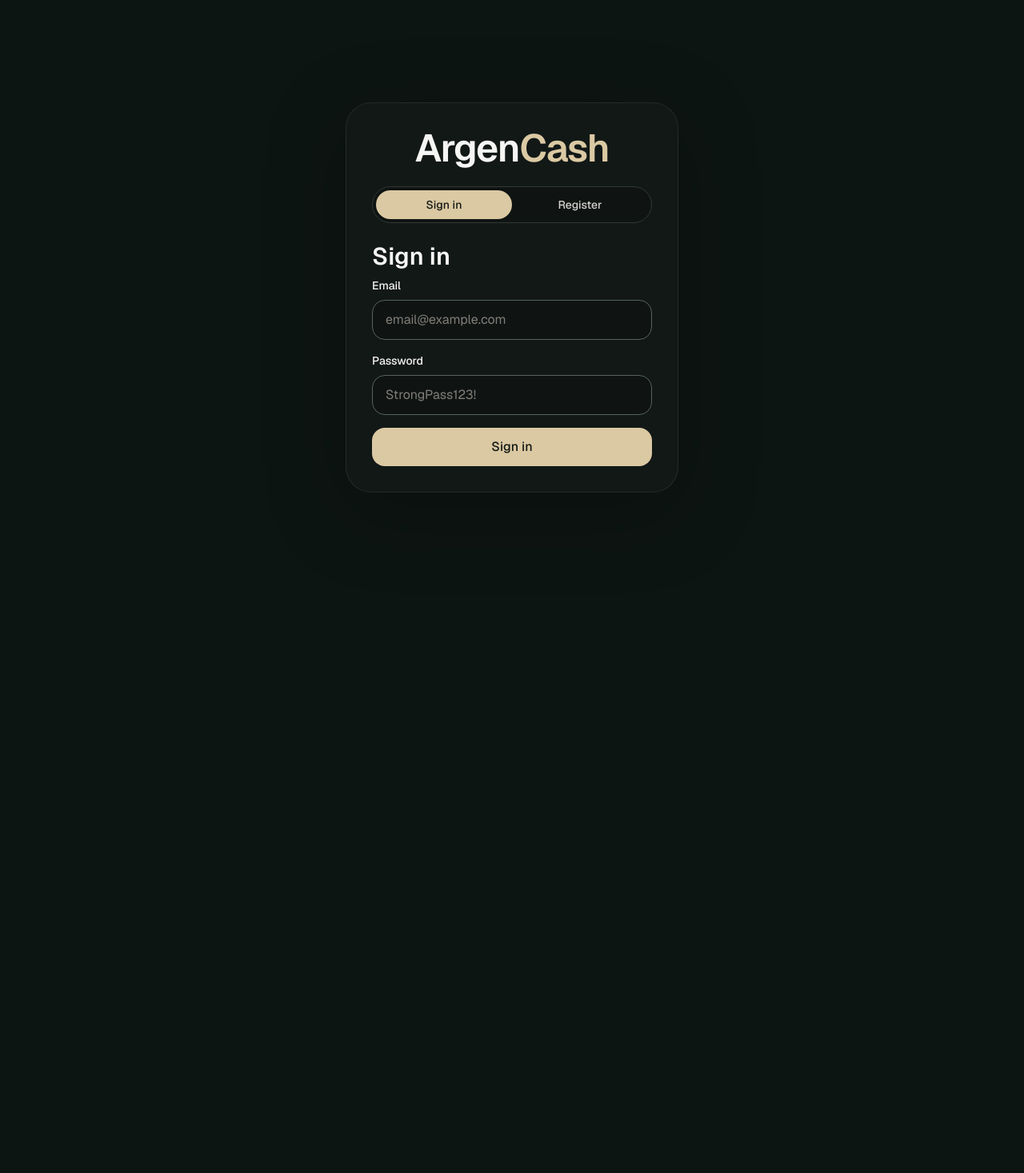
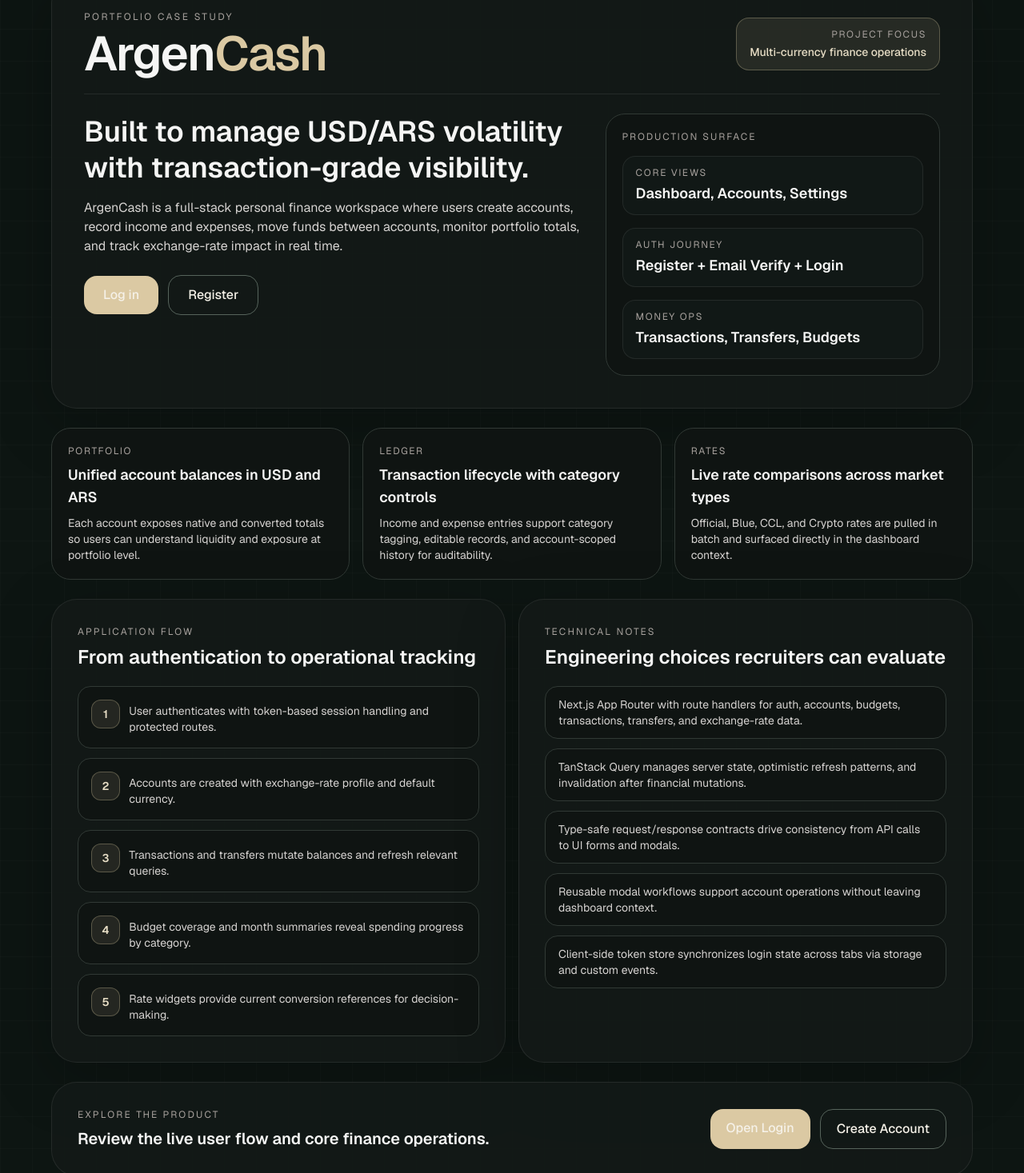
Before and after one commit to giuliRicca/argencash-frontend, a Next.js app: page / in a window 1280 px wide. Shown: the part 84-1551 px from the top of the page at 80% size. Before the commit the page ends 912 px from the top, so only its background shows below. Built offline with nearby package versions, Linux system fonts and the light colour scheme.

Commit message:
Landing page + pipeline

```diff
--- /dev/null
+++ b/src/app/login/page.tsx
@@ -0,0 +1,11 @@
+import { AuthWorkspace } from "@/components/auth-workspace";
+
+export default function LoginPage() {
+  return (
+    <main className="min-h-screen bg-[var(--bg-page-gradient)] px-6 py-10 sm:px-10 lg:px-12 lg:py-14">
+      <div className="mx-auto w-full max-w-6xl">
+        <AuthWorkspace initialMode="login" />
+      </div>
+    </main>
+  );
+}
--- a/src/app/page.tsx
+++ b/src/app/page.tsx
@@ -1,11 +1,175 @@
-import { AuthWorkspace } from "@/components/auth-workspace";
+"use client";
+
+import Link from "next/link";
+import { useRouter } from "next/navigation";
+import { useEffect } from "react";
+
+import { BrandLogo } from "@/components/brand-logo";
+import { ui } from "@/lib/ui";
+import { useStoredToken } from "@/lib/storage";
 
 export default function Home() {
+  const router = useRouter();
+  const accessToken = useStoredToken();
+
+  useEffect(() => {
+    if (accessToken) {
+      router.replace("/dashboard");
+    }
+  }, [accessToken, router]);
+
+  if (accessToken) {
+    return null;
+  }
+
   return (
-    <main className="min-h-screen bg-[var(--bg-page-gradient)] px-6 py-10 sm:px-10 lg:px-12 lg:py-14">
-      <div className="mx-auto w-full max-w-6xl">
-        <AuthWorkspace />
+    <main className={`${ui.page} relative pt-10 sm:pt-12 lg:pt-14`}>
+      <div aria-hidden className="pointer-events-none absolute inset-0 opacity-60">
+        <div className="h-full w-full bg-[linear-gradient(to_right,rgba(255,255,255,0.03)_1px,transparent_1px),linear-gradient(to_bottom,rgba(255,255,255,0.03)_1px,transparent_1px)] bg-[size:40px_40px]" />
+      </div>
+
+      <div className="mx-auto flex w-full max-w-6xl flex-col gap-6">
+        <section className="fade-up-enter rounded-[var(--radius-panel)] border border-[var(--border-soft)] bg-[var(--surface-1)] p-7 shadow-[var(--shadow-panel)] sm:p-10">
+          <div className="fade-up-enter-delay-1 flex flex-wrap items-center justify-between gap-4 border-b border-[var(--border-soft)] pb-5">
+            <div>
+              <p className="text-xs uppercase tracking-[0.2em] text-[var(--text-muted)]">Portfolio Case Study</p>
+              <BrandLogo className="mt-2 text-5xl sm:text-6xl" />
+            </div>
+            <div className="rounded-2xl border border-[var(--accent-gold-border)] bg-[var(--accent-gold-soft)] px-4 py-3 text-right">
+              <p className="text-xs uppercase tracking-[0.14em] text-[var(--text-muted)]">Project Focus</p>
+              <p className="mt-1 text-sm font-medium text-[var(--accent-gold-text)]">Multi-currency finance operations</p>
+            </div>
+          </div>
+
+          <div className="fade-up-enter-delay-2 mt-6 grid gap-6 lg:grid-cols-[1.2fr_0.8fr]">
+            <div>
+              <h1 className={`text-3xl font-semibold leading-tight sm:text-4xl ${ui.textPrimary}`}>
+                Built to manage USD/ARS volatility with transaction-grade visibility.
+              </h1>
+              <p className={`mt-4 max-w-2xl text-base ${ui.textSecondary}`}>
+                ArgenCash is a full-stack personal finance workspace where users create accounts, record income and expenses, move funds between accounts, monitor portfolio totals, and track exchange-rate impact in real time.
+              </p>
+
+              <div className="mt-6 flex flex-col gap-3 sm:flex-row sm:items-center">
+                <Link className={`inline-flex justify-center ${ui.buttonBase} ${ui.buttonSolidGold} px-6 py-3`} href="/login" prefetch={false}>
+                  Log in
+                </Link>
+                <Link className={`inline-flex justify-center ${ui.buttonBase} ${ui.buttonNeutral} px-6 py-3`} href="/register" prefetch={false}>
+                  Register
+                </Link>
+              </div>
+            </div>
+
+            <aside className="rounded-3xl border border-[var(--border-muted)] bg-[var(--surface-2)] p-5">
+              <p className="text-xs uppercase tracking-[0.16em] text-[var(--text-muted)]">Production Surface</p>
+              <dl className="mt-4 grid gap-4">
+                {projectMetrics.map((metric) => (
+                  <div key={metric.label} className="rounded-2xl border border-[var(--border-soft)] bg-[var(--surface-3)] px-4 py-3">
+                    <dt className="text-xs uppercase tracking-[0.14em] text-[var(--text-muted)]">{metric.label}</dt>
+                    <dd className="mt-1 text-lg font-semibold text-[var(--text-primary)]">{metric.value}</dd>
+                  </div>
+                ))}
+              </dl>
+            </aside>
+          </div>
+        </section>
+
+        <section className="fade-up-enter-delay-1 grid gap-4 md:grid-cols-3">
+          {featureHighlights.map((feature) => (
+            <article key={feature.title} className={`${ui.tile}`}>
+              <p className="text-xs uppercase tracking-[0.14em] text-[var(--text-muted)]">{feature.kicker}</p>
+              <h2 className="mt-2 text-lg font-semibold text-[var(--text-primary)]">{feature.title}</h2>
+              <p className={`mt-2 text-sm ${ui.textSecondary}`}>{feature.description}</p>
+            </article>
+          ))}
+        </section>
+
+        <section className="fade-up-enter-delay-2 grid gap-4 lg:grid-cols-2">
+          <article className={`${ui.panel}`}>
+            <p className="text-xs uppercase tracking-[0.18em] text-[var(--text-muted)]">Application Flow</p>
+            <h2 className={`mt-2 text-2xl font-semibold ${ui.textPrimary}`}>From authentication to operational tracking</h2>
+            <ol className="mt-5 grid gap-3">
+              {workflowSteps.map((step, index) => (
+                <li key={step} className="grid grid-cols-[2.2rem_1fr] items-start gap-3 rounded-2xl border border-[var(--border-muted)] bg-[var(--surface-2)] p-4">
+                  <span className="inline-flex h-9 w-9 items-center justify-center rounded-xl border border-[var(--accent-gold-border)] bg-[var(--accent-gold-soft)] text-sm font-semibold text-[var(--accent-gold-text)]">
+                    {index + 1}
+                  </span>
+                  <span className={`pt-1 text-sm ${ui.textSecondary}`}>{step}</span>
+                </li>
+              ))}
+            </ol>
+          </article>
+
+          <article className={`${ui.panel}`}>
+            <p className="text-xs uppercase tracking-[0.18em] text-[var(--text-muted)]">Technical Notes</p>
+            <h2 className={`mt-2 text-2xl font-semibold ${ui.textPrimary}`}>Engineering choices recruiters can evaluate</h2>
+            <ul className="mt-5 grid gap-3">
+              {technicalNotes.map((note) => (
+                <li key={note} className="rounded-2xl border border-[var(--border-muted)] bg-[var(--surface-2)] px-4 py-3 text-sm text-[var(--text-secondary)]">
+                  {note}
+                </li>
+              ))}
+            </ul>
+          </article>
+        </section>
+
+        <section className="fade-up-enter-delay-2 rounded-[var(--radius-panel)] border border-[var(--border-soft)] bg-[var(--surface-1)] p-6 sm:p-8">
+          <div className="flex flex-col gap-4 sm:flex-row sm:items-center sm:justify-between">
+            <div>
+              <p className="text-xs uppercase tracking-[0.18em] text-[var(--text-muted)]">Explore The Product</p>
+              <p className={`mt-2 text-xl font-semibold ${ui.textPrimary}`}>Review the live user flow and core finance operations.</p>
+            </div>
+            <div className="flex flex-col gap-3 sm:flex-row">
+              <Link className={`inline-flex justify-center ${ui.buttonBase} ${ui.buttonSolidGold} px-5 py-3`} href="/login" prefetch={false}>
+                Open Login
+              </Link>
+              <Link className={`inline-flex justify-center ${ui.buttonBase} ${ui.buttonNeutral} px-5 py-3`} href="/register" prefetch={false}>
+                Create Account
+              </Link>
+            </div>
+          </div>
+        </section>
       </div>
     </main>
   );
 }
+
+const projectMetrics = [
+  { label: "Core Views", value: "Dashboard, Accounts, Settings" },
+  { label: "Auth Journey", value: "Register + Email Verify + Login" },
+  { label: "Money Ops", value: "Transactions, Transfers, Budgets" },
+];
+
+const featureHighlights = [
+  {
+    kicker: "Portfolio",
+    title: "Unified account balances in USD and ARS",
+    description: "Each account exposes native and converted totals so users can understand liquidity and exposure at portfolio level.",
+  },
+  {
+    kicker: "Ledger",
+    title: "Transaction lifecycle with category controls",
+    description: "Income and expense entries support category tagging, editable records, and account-scoped history for auditability.",
+  },
+  {
+    kicker: "Rates",
+    title: "Live rate comparisons across market types",
+    description: "Official, Blue, CCL, and Crypto rates are pulled in batch and surfaced directly in the dashboard context.",
+  },
+];
+
+const workflowSteps = [
+  "User authenticates with token-based session handling and protected routes.",
+  "Accounts are created with exchange-rate profile and default currency.",
+  "Transactions and transfers mutate balances and refresh relevant queries.",
+  "Budget coverage and month summaries reveal spending progress by category.",
+  "Rate widgets provide current conversion references for decision-making.",
+];
+
+const technicalNotes = [
+  "Next.js App Router with route handlers for auth, accounts, budgets, transactions, transfers, and exchange-rate data.",
+  "TanStack Query manages server state, optimistic refresh patterns, and invalidation after financial mutations.",
+  "Type-safe request/response contracts drive consistency from API calls to UI forms and modals.",
+  "Reusable modal workflows support account operations without leaving dashboard context.",
+  "Client-side token store synchronizes login state across tabs via storage and custom events.",
+];
--- /dev/null
+++ b/src/app/register/page.tsx
@@ -0,0 +1,11 @@
+import { AuthWorkspace } from "@/components/auth-workspace";
+
+export default function RegisterPage() {
+  return (
+    <main className="min-h-screen bg-[var(--bg-page-gradient)] px-6 py-10 sm:px-10 lg:px-12 lg:py-14">
+      <div className="mx-auto w-full max-w-6xl">
+        <AuthWorkspace initialMode="register" />
+      </div>
+    </main>
+  );
+}
--- a/src/components/auth-workspace.tsx
+++ b/src/components/auth-workspace.tsx
@@ -9,7 +9,7 @@
 
 import { requestJson } from "@/lib/api";
 import { normalizeAccessToken } from "@/lib/auth-token";
-import { AuthResponse, LoginRequest, RegisterRequest, RegistrationInitiateRequest, RegistrationInitiateResponse, ResendVerificationRequest } from "@/lib/contracts";
+import { AuthResponse, LoginRequest, RegistrationInitiateRequest, RegistrationInitiateResponse, ResendVerificationRequest } from "@/lib/contracts";
 import { persistToken } from "@/lib/storage";
 import { ui } from "@/lib/ui";
 import { BrandLogo } from "@/components/brand-logo";
@@ -28,9 +28,13 @@
 type LoginValues = z.infer<typeof loginSchema>;
 type RegisterValues = z.infer<typeof registerSchema>;
 
-export function AuthWorkspace() {
+type AuthWorkspaceProps = {
+  initialMode?: "login" | "register";
+};
+
+export function AuthWorkspace({ initialMode = "login" }: AuthWorkspaceProps) {
   const router = useRouter();
-  const [mode, setMode] = useState<"login" | "register" | "verification-sent">("login");
+  const [mode, setMode] = useState<"login" | "register" | "verification-sent">(initialMode);
   const [registeredEmail, setRegisteredEmail] = useState<string>("");
 
   const loginForm = useForm<LoginValues>({
--- a/src/components/global-brand.tsx
+++ b/src/components/global-brand.tsx
@@ -7,6 +7,7 @@
 import { useStoredToken } from "@/lib/storage";
 
 const securedPathPrefixes = ["/dashboard", "/settings", "/accounts"];
+const hiddenBrandPaths = new Set(["/", "/login", "/register"]);
 
 export function GlobalBrand() {
   const pathname = usePathname();
@@ -14,7 +15,7 @@
 
   const isSecuredPath = securedPathPrefixes.some((prefix) => pathname === prefix || pathname.startsWith(`${prefix}/`));
 
-  if (pathname === "/" || (isSecuredPath && !accessToken)) {
+  if (hiddenBrandPaths.has(pathname) || (isSecuredPath && !accessToken)) {
     return null;
   }
 
```
Also changed, not shown: src/components/email-verification.tsx (+24 -6 lines).
